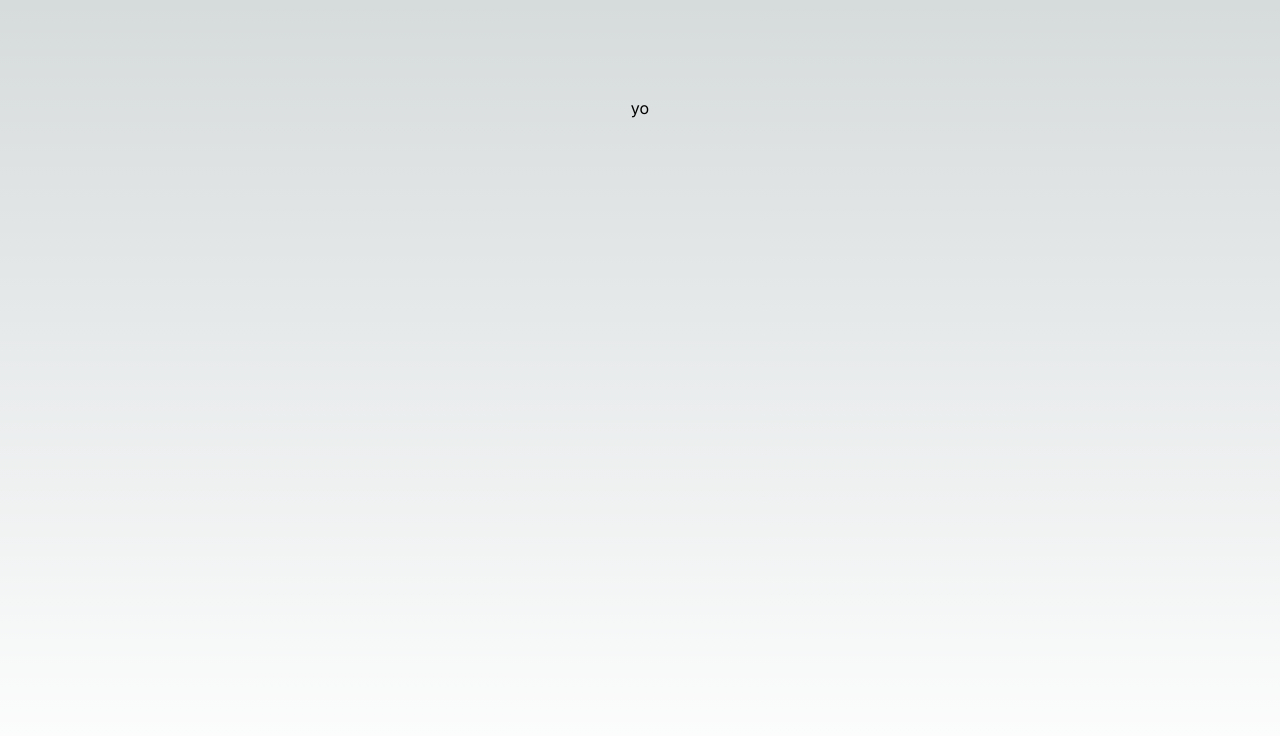
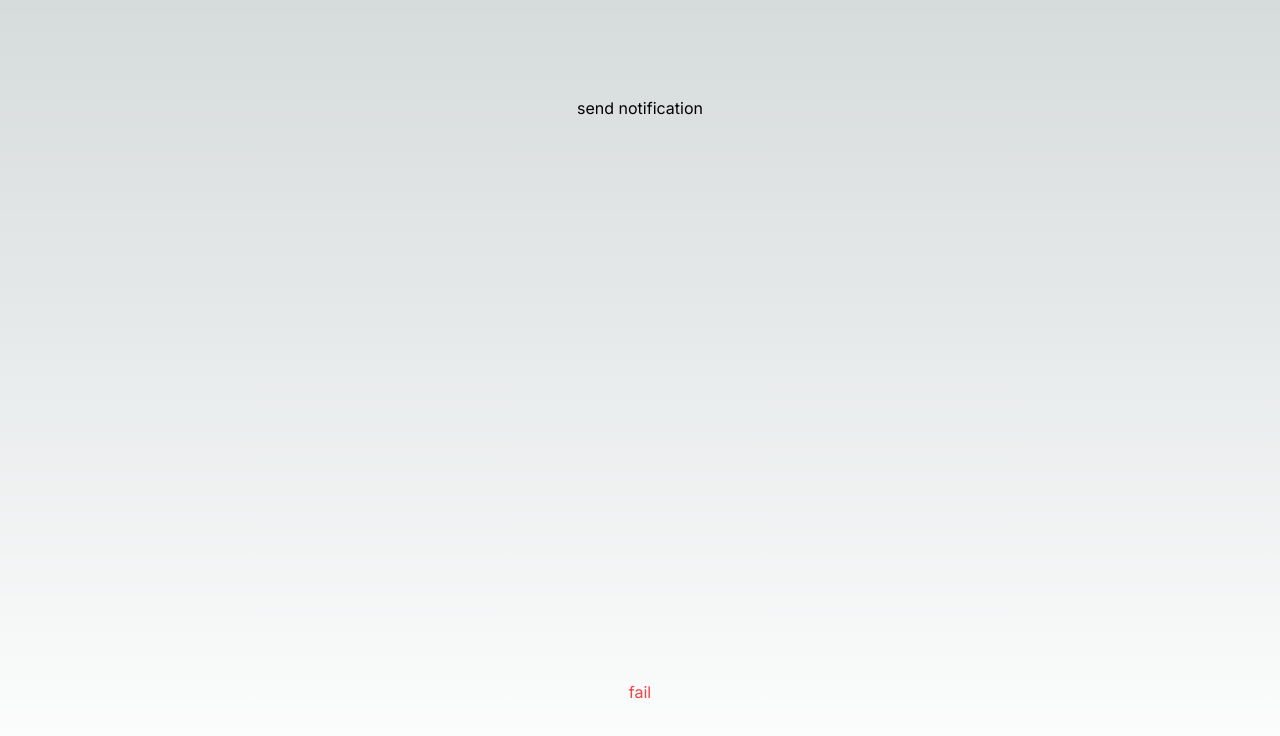
Before and after one commit to kremedev/algora-desktop, a Next.js app: page / in a window 1280 px wide. Shown: the top 736 px of the page. Built offline with nearby package versions, Linux system fonts and the light colour scheme.

Commit message:
invoke working

```diff
--- a/app/page.tsx
+++ b/app/page.tsx
@@ -1,5 +1,7 @@
 "use client";
 
+import { useEffect, useState } from "react";
+import { invoke } from "@tauri-apps/api/tauri";
 import {
   isPermissionGranted,
   requestPermission,
@@ -7,6 +9,13 @@ import {
 } from "@tauri-apps/api/notification";
 
 export default function Home() {
+  const [lol, setLol] = useState("fail");
+  useEffect(() => {
+    invoke<string>("greet", { name: "kreme" })
+      .then((m) => setLol(m))
+      .catch(console.error);
+  }, []);
+
   const notification = async () => {
     let permissionGranted = await isPermissionGranted();
     if (!permissionGranted) {
@@ -18,9 +27,11 @@ export default function Home() {
       sendNotification({ title: "TAURI", body: "Tauri is awesome!" });
     }
   };
+
   return (
     <main className="flex min-h-screen flex-col items-center justify-between p-24">
-      <button onClick={notification}>yo</button>
+      <button onClick={notification}>send notification</button>
+      <div className="text-red-500">{lol}</div>
     </main>
   );
 }
```
Also changed, not shown: 1 other file (tests, documents, lock files or other folders).
